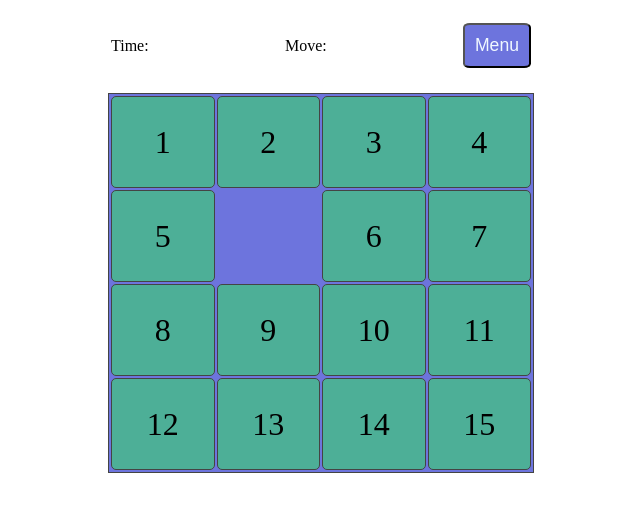
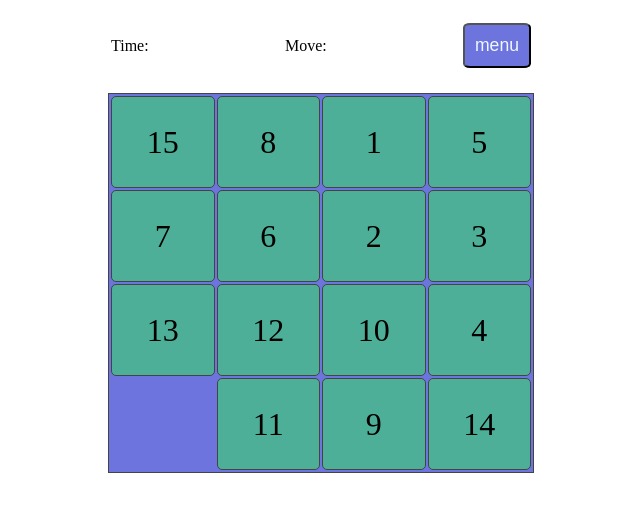
Before and after one commit to MikhailOznobikhin/RSschool, a plain HTML site: page gem-puzzle/index.html in a window 1280 px wide. Shown: the whole page, without its empty margins (319-959 px from the left). Drawn offline with Linux system fonts and the light colour scheme.

Commit message:
feat: rnd generate item

```diff
--- a/gem-puzzle/index.html
+++ b/gem-puzzle/index.html
@@ -7,21 +7,18 @@
     <title>Gem-puzzle</title>
 </head>
 <body>
-
-    <header>
+    <script src="script.js"></script>
+    <!-- <header>
         <div>
             <p>Time: <span class="time"></span></p>
         </div>
-
         <div>
             <p>Move: <span class="move"></span></p>
         </div>
+        <button>Menu</button>
+    </header> -->
 
-        <button>Menu</button>
-
-    </header>
-
-    <div class="main">
+    <!-- <div class="main">
         <div class="item">1</div>
         <div class="item">2</div>
         <div class="item">3</div>
@@ -38,8 +35,8 @@
         <div class="item">13</div>
         <div class="item">14</div>
         <div class="item">15</div>
-    </div>
+    </div> -->
 
 </body>
-<script src="script.js"></script>
+
 </html>
--- a/gem-puzzle/script.js
+++ b/gem-puzzle/script.js
@@ -0,0 +1,59 @@
+const body = document.body;
+
+function GenHead(){
+    let header = document.createElement('header');
+    let div = document.createElement('div');
+    let div1 = document.createElement('div');
+    let button = document.createElement('button');
+    let timeP = document.createElement('p');
+    let moveP = document.createElement('p');
+
+    header.appendChild(div)
+    header.appendChild(div1)
+    header.appendChild(button)
+    body.appendChild(header)
+
+    // время
+    body.children[1].children[0].appendChild(timeP);
+    body.children[1].children[0].children[0].innerHTML = 'Time: <span class="time"></span>';
+    // ходы
+    body.children[1].children[1].appendChild(moveP);
+    body.children[1].children[1].children[0].innerHTML = 'Move: <span class="move"></span>';
+    // кнопка
+    body.children[1].children[2].innerHTML = 'menu';
+}
+
+
+function GenMain(){
+    let divM = document.createElement('div');
+    divM.classList.add('main')
+
+    // рандом
+    let mas = []
+    let randMas = []
+    for(let i =0; i <=15; i++){
+        mas.push(i)
+    }
+
+    while (randMas.length < 16){
+        let a = Math.floor(Math.random()*mas.length)
+        randMas.push(mas.splice(a,1)[0])
+    }
+
+    // заполнение рандомными блоками
+    randMas.forEach(e =>{
+        tempDiv = document.createElement('div');
+        if(e !== 0){
+            tempDiv.classList.add('item')
+            tempDiv.innerHTML = e
+        }
+        divM.appendChild(tempDiv)
+    })
+
+    body.appendChild(divM)
+}
+
+
+
+GenHead();
+GenMain();
```
